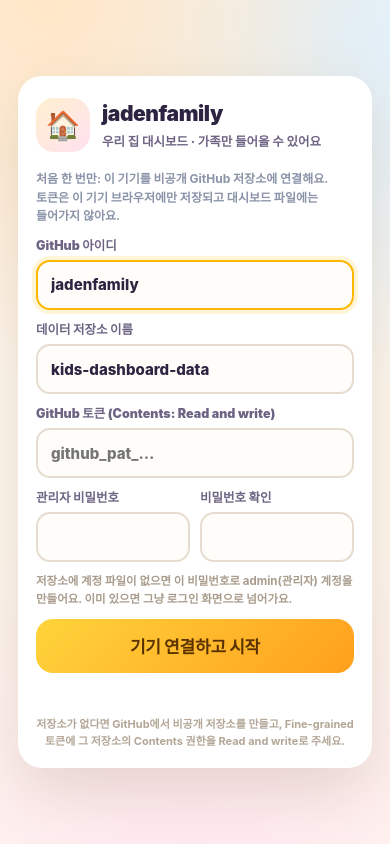
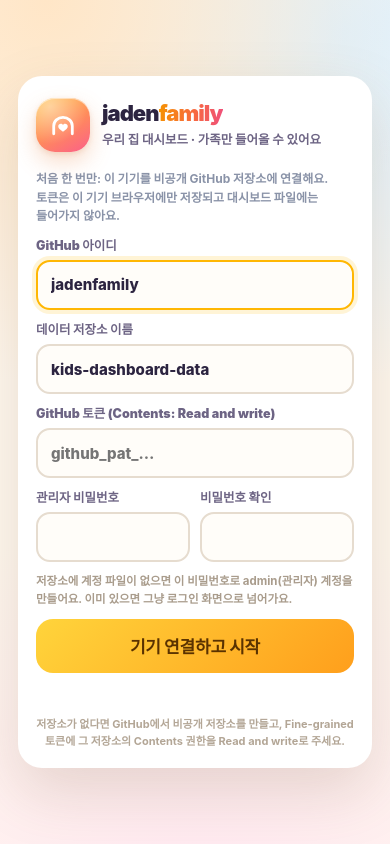
Before and after one commit to jadenfamily/home, a plain HTML site: page index.html in a window 390 px wide. Drawn offline with Linux system fonts and the light colour scheme.

Commit message:
✨ /home 헤더 로고 업그레이드: 아치+하트 엠블럼 + 그라데이션 워드마크
- 헤더·로그인 화면의 🏠 이모지 타일을 따뜻한 그라데이션(SVG) 엠블럼으로 교체
  (지붕 아치 + 하트 = '우리 집' 아이덴티티, 44~54px에서도 또렷)
- 'jadenfamily' 제목을 'jaden'(잉크색) + 'family'(주황→핑크 그라데이션) 워드마크로 변경
- SVG <symbol> 스프라이트로 헤더·로그인 두 곳에서 같은 마크 재사용
- 390px 모바일/데스크톱 모두 가로 넘침 없음, JS 예외 없음

```diff
--- a/index.html
+++ b/index.html
@@ -65,14 +65,37 @@
     display:flex; flex-direction:column; gap:clamp(14px,2.2vw,24px);
   }
   .topbar{ display:flex; align-items:center; gap:12px; flex-wrap:wrap; }
-  .brand{ display:flex; align-items:center; gap:11px; min-width:0; }
+  .brand{ display:flex; align-items:center; gap:12px; min-width:0; }
+
+  /* ---------- 브랜드 마크 · 워드마크 ---------- */
+  .jf-sprite{ position:absolute; width:0; height:0; overflow:hidden; }
   .brand-logo{
-    width:52px; height:52px; border-radius:18px; flex:0 0 auto;
-    background:linear-gradient(135deg,#fff0cf,#ffe1ef); display:grid; place-items:center;
-    font-size:27px; line-height:1; box-shadow:var(--shadow);
-  }
+    position:relative; width:54px; height:54px; border-radius:19px; flex:0 0 auto;
+    display:grid; place-items:center; overflow:hidden;
+    background:linear-gradient(150deg,#ffc247 0%,#ff8a5c 54%,#fb5f8a 100%);
+    box-shadow:0 10px 22px rgba(233,133,70,.28), 0 2px 5px rgba(198,110,60,.16), inset 0 1px 0 rgba(255,255,255,.5);
+  }
+  .brand-logo::before{
+    content:''; position:absolute; inset:0;
+    background:radial-gradient(circle at 26% 16%, rgba(255,255,255,.45) 0, rgba(255,255,255,0) 62%);
+  }
+  .brand-logo svg{ position:relative; width:34px; height:34px; display:block; }
   .brand-text{ min-width:0; }
-  .brand-text h1{ margin:0; font-size:clamp(20px,2.4vw,26px); font-weight:900; letter-spacing:-.025em; }
+  .brand-text h1.wm{
+    margin:0; display:inline-flex; align-items:baseline; white-space:nowrap;
+    font-size:clamp(21px,2.5vw,27px); font-weight:900; letter-spacing:-.045em; line-height:1.08;
+  }
+  .wm-a{ color:var(--ink); }
+  .wm-b{
+    color:#f2632f;
+    background-image:linear-gradient(98deg,#f59300 0%,#f86b3c 52%,#ef4f7d 100%);
+    -webkit-background-clip:text; background-clip:text;
+    -webkit-text-fill-color:transparent;
+    text-shadow:none;
+  }
+  @supports not ((-webkit-background-clip:text) or (background-clip:text)){
+    .wm-b{ -webkit-text-fill-color:currentColor; color:#f2632f; }
+  }
   .brand-sub{
     margin:4px 0 0; display:flex; align-items:center; gap:6px; flex-wrap:wrap;
     font-size:12px; font-weight:800; color:var(--ink-2);
@@ -146,8 +169,9 @@
     .hub-tile .ht-badge{ display:none; }
   }
   @media (max-width:560px){
-    .brand-logo{ width:44px; height:44px; border-radius:15px; font-size:23px; }
-    .brand-text h1{ font-size:19px; }
+    .brand-logo{ width:46px; height:46px; border-radius:16px; }
+    .brand-logo svg{ width:29px; height:29px; }
+    .brand-text h1.wm{ font-size:20.5px; letter-spacing:-.04em; }
     .edit-btn{ min-height:40px; padding:0 11px; font-size:12px; }
     .uc-meta b{ font-size:11.5px; }
     .uc-role{ display:none; }
@@ -171,11 +195,9 @@
     box-shadow:0 24px 60px rgba(118,86,54,.18);
   }
   .login-brand{ display:flex; align-items:center; gap:12px; margin-bottom:18px; }
-  .login-logo{
-    width:54px; height:54px; border-radius:18px; flex:0 0 auto;
-    background:linear-gradient(135deg,#fff0cf,#ffe1ef); display:grid; place-items:center; font-size:28px;
-  }
-  .login-brand h1{ margin:0; font-size:21px; font-weight:900; letter-spacing:-.02em; }
+  .login-brand .brand-logo{ width:54px; height:54px; border-radius:19px; }
+  .login-brand .brand-logo svg{ width:34px; height:34px; }
+  .login-brand h1.wm{ margin:0; display:inline-flex; align-items:baseline; font-size:22px; font-weight:900; letter-spacing:-.045em; line-height:1.1; }
   .login-brand p{ margin:3px 0 0; font-size:12.5px; font-weight:800; color:var(--ink-2); }
   .lf{ display:flex; flex-direction:column; gap:11px; }
   .lf label{ display:flex; flex-direction:column; gap:5px; font-size:12.5px; font-weight:900; color:#6d6484; }
@@ -381,12 +403,21 @@
 </head>
 <body>
 
+<svg class="jf-sprite" aria-hidden="true" focusable="false">
+  <defs>
+    <symbol id="jfMark" viewBox="0 0 52 52">
+      <path d="M11.8 39.4V27.4C11.8 20.1 18.1 14.4 26 14.4s14.2 5.7 14.2 13v12" fill="none" stroke="#fff" stroke-width="4.3" stroke-linecap="round"/>
+      <path d="M26 36.4c-4.5-3.1-7.3-5.5-7.3-8.5 0-2.2 1.8-3.95 4-3.95 1.45 0 2.65.75 3.3 1.95.65-1.2 1.85-1.95 3.3-1.95 2.2 0 4 1.75 4 3.95 0 3-2.8 5.4-7.3 8.5z" fill="#fff"/>
+    </symbol>
+  </defs>
+</svg>
+
 <div class="portal" id="portalRoot" hidden>
   <header class="topbar">
     <div class="brand">
-      <span class="brand-logo" aria-hidden="true">🏠</span>
+      <span class="brand-logo" aria-hidden="true"><svg viewBox="0 0 52 52"><use href="#jfMark"/></svg></span>
       <div class="brand-text">
-        <h1>jadenfamily</h1>
+        <h1 class="wm"><span class="wm-a">jaden</span><span class="wm-b">family</span></h1>
         <p class="brand-sub">
           <span id="dateLine">-</span>
           <span class="dot">·</span>
@@ -420,9 +451,9 @@
 <div class="login" id="loginScreen" hidden>
   <div class="login-card">
     <div class="login-brand">
-      <span class="login-logo" aria-hidden="true">🏠</span>
+      <span class="brand-logo" aria-hidden="true"><svg viewBox="0 0 52 52"><use href="#jfMark"/></svg></span>
       <div>
-        <h1>jadenfamily</h1>
+        <h1 class="wm"><span class="wm-a">jaden</span><span class="wm-b">family</span></h1>
         <p>우리 집 대시보드 · 가족만 들어올 수 있어요</p>
       </div>
     </div>
```
